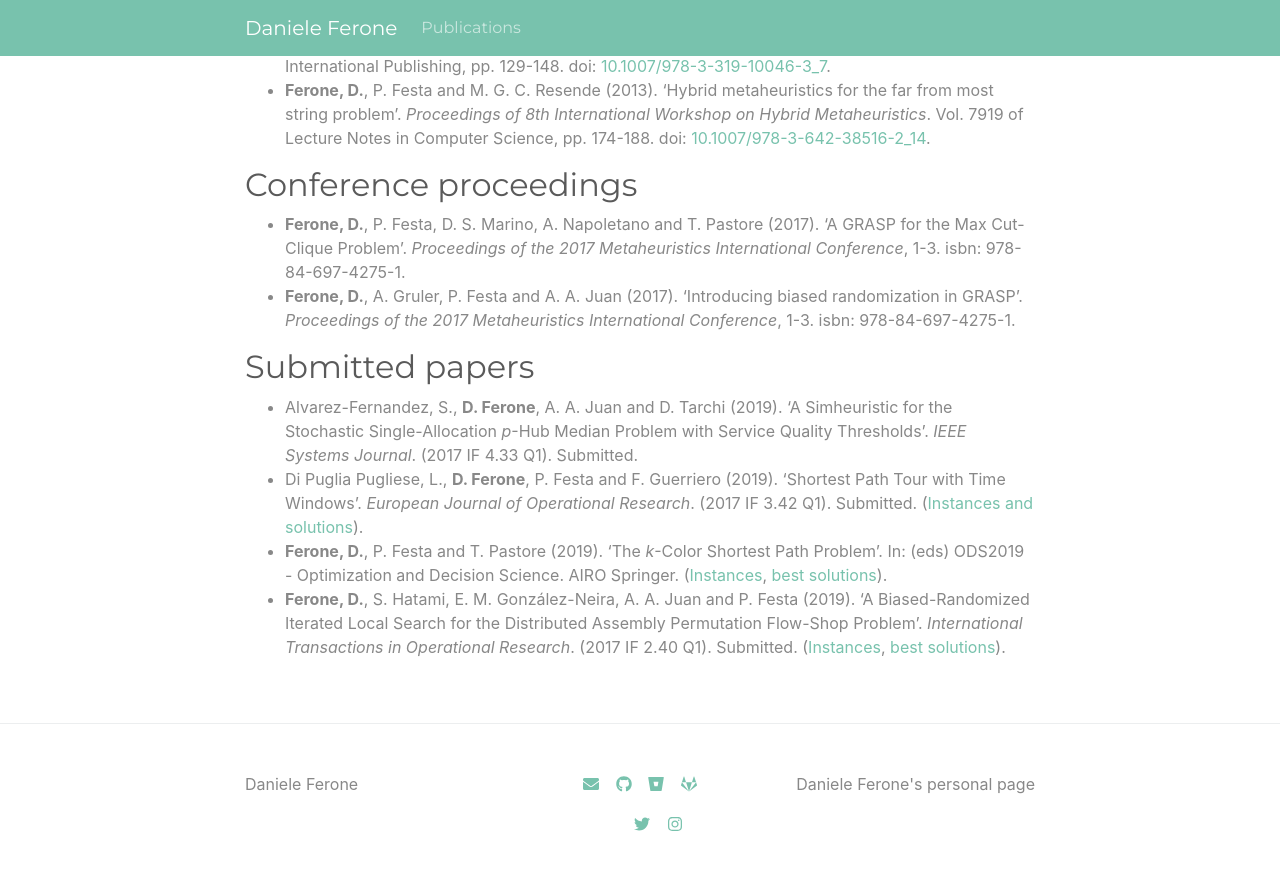
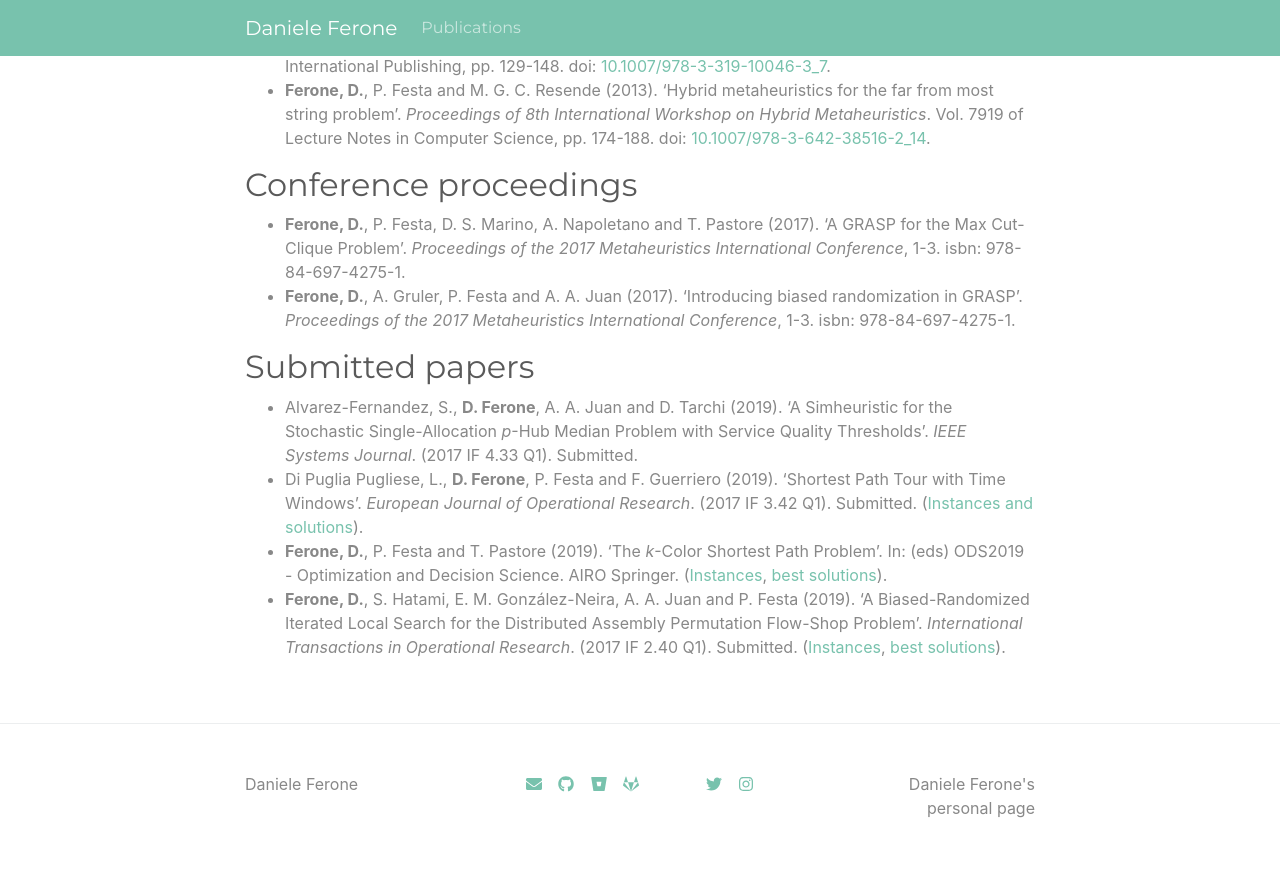
Before and after one commit to fdaniele85/fdaniele85.github.io, a Jekyll site: the page built from pages/publications.html, in a window 1280 px wide and 900 px high, scrolled down 1495 px. Shown: the top 870 px of the window. Built offline with Jekyll 4.4.1, drawn with Linux system fonts in a browser that asks for light colours; nearby versions of some CDN libraries; a style sheet for code colours, icons or effects is not loaded.

Commit message:
Singola lista in footer

```diff
--- a/_includes/footer.html
+++ b/_includes/footer.html
@@ -4,7 +4,7 @@
 
     <div class="row text-center text-md-left">
 
-      <div class="col-12 col-md-4">
+      <div class="col-12 col-md-3">
         <ul class="list-unstyled">
           <li>
             {%- if site.author -%}
@@ -23,7 +23,7 @@
         </ul>
       </div>
 
-      <div class="col-12 col-md-4 text-center">
+      <div class="col-12 col-md-6 text-center">
                   <ul class="list-unstyled list-inline">
         <li class="list-inline-item">
           <a href="mailto:daniele.ferone@unimib.it"><i class="fa fa-envelope fa-fw"></i></a>
@@ -37,8 +37,6 @@
         <li class="list-inline-item">
           <a href="https://gitlab.com/fdaniele"><i class="fab fa-gitlab fa-fw"></i></a>
         </li>
-      </ul>
-      <ul class="list-unstyled list-inline">
         <li class="list-inline-item">
           <a href="https://scholar.google.it/citations?user=E6pSCuIAAAAJ&hl=it"><i class="ai ai-google-scholar"></i></a>
         </li>
@@ -47,6 +45,9 @@
         </li>
         <li class="list-inline-item">
           <a href="https://orcid.org/0000-0003-4696-7826"><i class="ai ai-orcid"></i></a>
+        </li>
+        <li class="list-inline-item">
+          <a href="https://dblp.uni-trier.de/pers/hd/f/Ferone:Daniele"><i class="ai ai-dblp"></i></a>
         </li>
         <li class="list-inline-item">
           <a href="https://twitter.com/danieleferone"><i class="fab fa-twitter fa-fw"></i></a>
@@ -58,7 +59,7 @@
       </div>
 
 
-      <div class="col-12 col-md-4 text-center text-md-right">
+      <div class="col-12 col-md-3 text-center text-md-right">
         <p>{{- site.description | escape -}}</p>
 
       </div>
```
